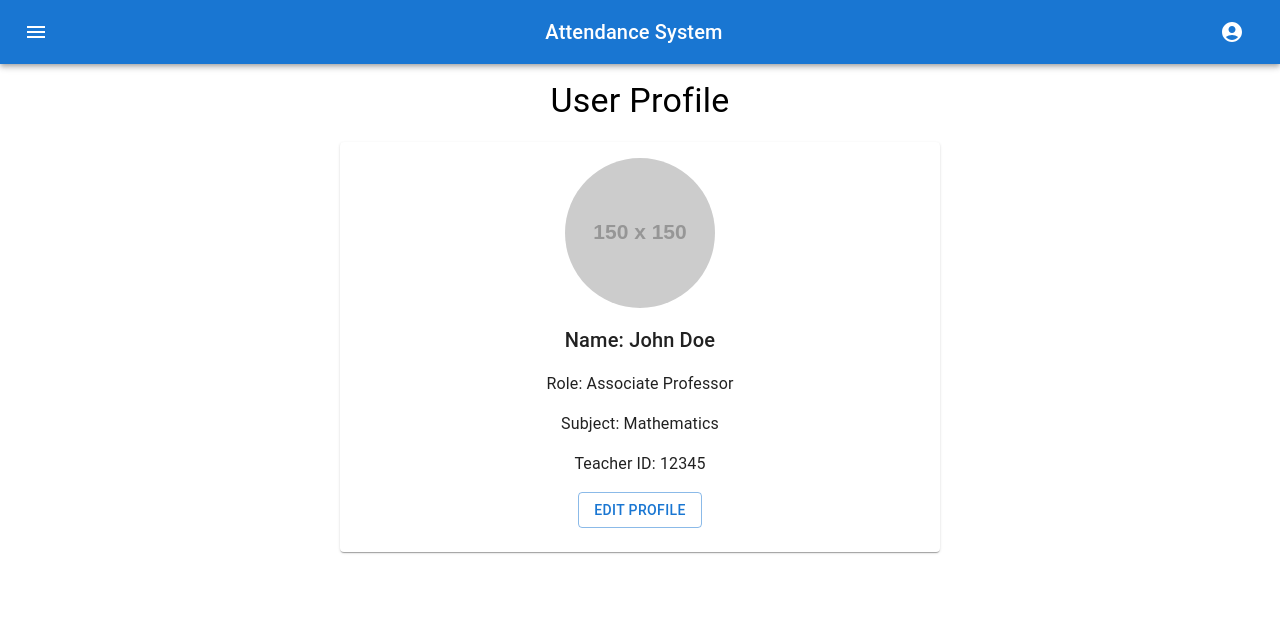
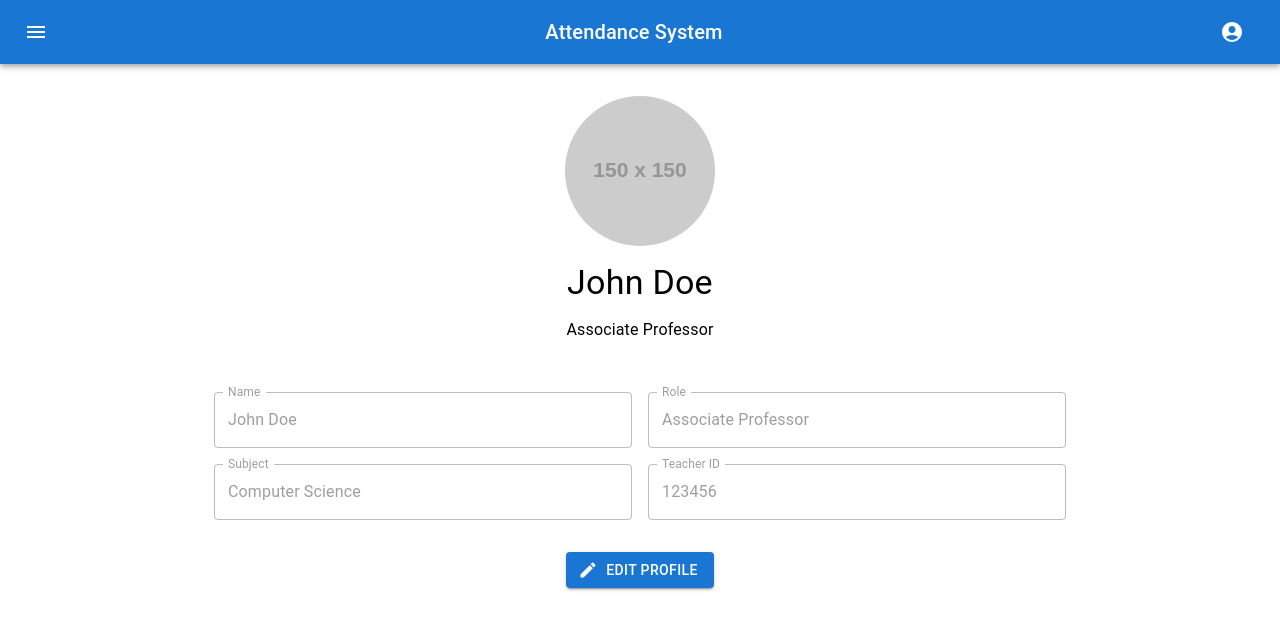
Before and after one commit to vaishak02/attendance-frontend, a React (Create React App) app: page /home/profile in a window 1280 px wide. Shown: the top 630 px of the page. Built offline with nearby package versions, Linux system fonts and the light colour scheme; sample sign-in values are in the browser's storage.

Commit message:
Editable Profile Page

```diff
--- a/src/pages/Profile.jsx
+++ b/src/pages/Profile.jsx
@@ -1,75 +1,142 @@
-import React from "react";
+import React, { useState } from "react";
 import {
+  Avatar,
+  Box,
+  Button,
+  Container,
+  Grid,
+  TextField,
   Typography,
-  Box,
-  Card,
-  CardContent,
-  Grid,
-  Avatar,
-  Button,
 } from "@mui/material";
-import { styled } from "@mui/system";
-
-// Define a styled Card component with custom styles
-const StyledCard = styled(Card)({
-  maxWidth: 600,
-  margin: "auto",
-  marginTop: 20,
-});
+import { Edit } from "@mui/icons-material";
 
 const Profile = () => {
-  // Sample user data (replace with actual user data)
-  const user = {
+  const initialUserData = {
     name: "John Doe",
     role: "Associate Professor",
-    subject: "Mathematics",
-    teacherId: "12345",
-    avatarUrl: "https://via.placeholder.com/150", // Sample avatar URL
+    subject: "Computer Science",
+    teacherId: "123456",
+    avatarUrl: "https://via.placeholder.com/150", // Placeholder avatar image
   };
 
+  const [user, setUser] = useState(initialUserData);
+  const [newUserData, setNewUserData] = useState({ ...initialUserData });
+  const [isEditing, setIsEditing] = useState(false);
+  const [avatarPreview, setAvatarPreview] = useState("");
+
   const handleEditProfile = () => {
-    // Add your edit profile logic here
-    console.log("Edit profile clicked");
+    setUser({ ...newUserData });
+    setIsEditing(false);
+    // Add logic to save data to backend or perform other actions
+    console.log("User data updated:", newUserData);
+  };
+
+  const handleChange = (e) => {
+    const { name, value } = e.target;
+    setNewUserData({ ...newUserData, [name]: value });
+  };
+
+  const handleImageChange = (e) => {
+    const file = e.target.files[0];
+    if (file) {
+      const reader = new FileReader();
+      reader.onloadend = () => {
+        setAvatarPreview(reader.result);
+        setNewUserData({ ...newUserData, avatarUrl: reader.result });
+      };
+      reader.readAsDataURL(file);
+    }
   };
 
   return (
-    <Box sx={{ p: 2 }}>
-      <Typography variant="h4" gutterBottom>
-        User Profile
-      </Typography>
-      <StyledCard>
-        <CardContent>
-          <Grid container spacing={2} alignItems="center">
-            <Grid item xs={12}>
+    <Container maxWidth="md" sx={{ mt: 4 }}>
+      <Box sx={{ textAlign: "center" }}>
         <Avatar
           alt={user.name}
-                src={user.avatarUrl}
-                sx={{ width: 150, height: 150, margin: "auto" }}
+          src={avatarPreview || user.avatarUrl}
+          sx={{ width: 150, height: 150, mx: "auto", my: 2 }}
+        />
+        {isEditing && (
+          <>
+            <input
+              type="file"
+              accept="image/*"
+              id="avatar-input"
+              style={{ display: "none" }}
+              onChange={handleImageChange}
+            />
+            <label htmlFor="avatar-input">
+              <Button variant="contained" component="span">
+                Upload Image
+              </Button>
+            </label>
+          </>
+        )}
+        <Typography variant="h4" gutterBottom>
+          {user.name}
+        </Typography>
+        <Typography variant="subtitle1" gutterBottom>
+          {user.role}
+        </Typography>
+      </Box>
+      <Grid container spacing={2} sx={{ mt: 4 }}>
+        <Grid item xs={12} sm={6}>
+          <TextField
+            fullWidth
+            label="Name"
+            name="name"
+            value={newUserData.name}
+            onChange={handleChange}
+            disabled={!isEditing}
           />
         </Grid>
-            <Grid item xs={12}>
-              <Typography variant="h6">Name: {user.name}</Typography>
+        <Grid item xs={12} sm={6}>
+          <TextField
+            fullWidth
+            label="Role"
+            name="role"
+            value={newUserData.role}
+            onChange={handleChange}
+            disabled={!isEditing}
+          />
         </Grid>
-            <Grid item xs={12}>
-              <Typography variant="body1">Role: {user.role}</Typography>
+        <Grid item xs={12} sm={6}>
+          <TextField
+            fullWidth
+            label="Subject"
+            name="subject"
+            value={newUserData.subject}
+            onChange={handleChange}
+            disabled={!isEditing}
+          />
         </Grid>
-            <Grid item xs={12}>
-              <Typography variant="body1">Subject: {user.subject}</Typography>
+        <Grid item xs={12} sm={6}>
+          <TextField
+            fullWidth
+            label="Teacher ID"
+            name="teacherId"
+            value={newUserData.teacherId}
+            onChange={handleChange}
+            disabled={!isEditing}
+          />
         </Grid>
-            <Grid item xs={12}>
-              <Typography variant="body1">
-                Teacher ID: {user.teacherId}
-              </Typography>
       </Grid>
-            <Grid item xs={12}>
-              <Button variant="outlined" onClick={handleEditProfile}>
+      <Box sx={{ mt: 4, textAlign: "center" }}>
+        {isEditing ? (
+          <Button variant="contained" onClick={handleEditProfile}>
+            Save Changes
+          </Button>
+        ) : (
+          <Button
+            variant="contained"
+            startIcon={<Edit />}
+            onClick={() => setIsEditing(true)}
+          >
             Edit Profile
           </Button>
-            </Grid>
-          </Grid>
-        </CardContent>
-      </StyledCard>
+        )}
       </Box>
+    </Container>
   );
 };
 
```
Lines whose indentation alone changed are shown as unchanged.
